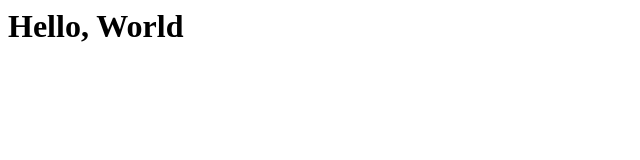
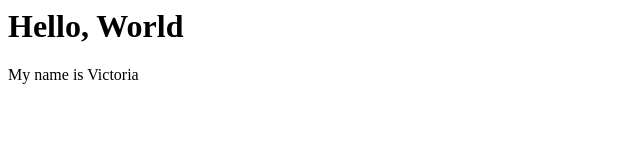
Before and after one commit to victoriianguyen/victoriianguyen.github.io, a plain HTML site: page index.html in a window 1280 px wide. Shown: the whole page, without its empty margins (0-640 px from the left). Drawn offline with Linux system fonts and the light colour scheme.

Commit message:
added a p tag

```diff
--- a/index.html
+++ b/index.html
@@ -4,5 +4,6 @@
     </header>
     <body>
         <h1>Hello, World</h1>
+        <p>My name is Victoria</p>
     </body>
 </html>
```
